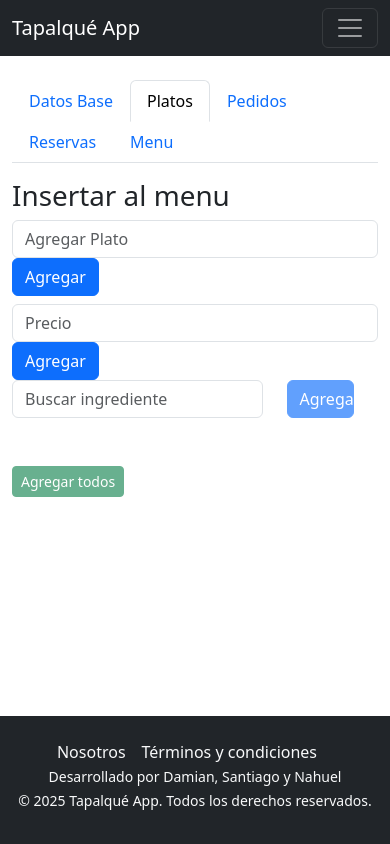
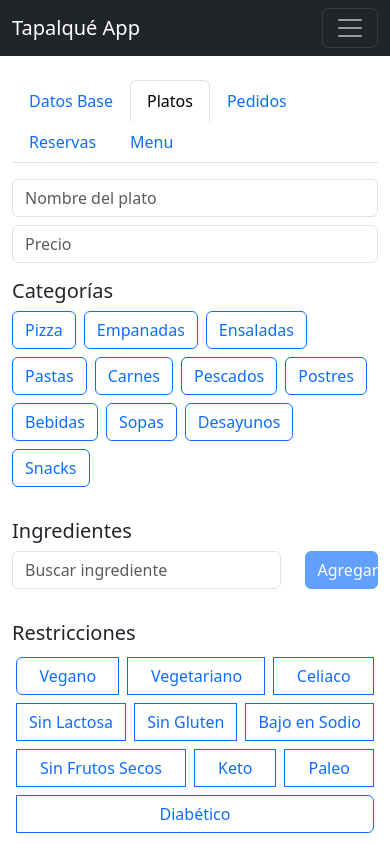
Before and after one commit to DamianZingale/TapalqueApp, a React (Vite) app in the folder portal Frontend/: page /admin/gastronomicos in a window 390 px wide. Both pictures are taken after a click on the tab "Platos". Shown: the top 844 px of the page. Built offline with nearby package versions, Linux system fonts and the light colour scheme.

Commit message:
feat: add responsive dish form with category and restriction tags, ingredient selection, and reset on submit

```diff
--- /dev/null
+++ b/portal Frontend/src/features/administrador general/adminGastronomicos/components/CategoryTags.tsx
@@ -0,0 +1,24 @@
+import { Button } from "react-bootstrap";
+import { categoriasDB } from "../mock";
+
+interface CategoryTagsProps {
+  selectedCategory: string;
+  onSelect: (category: string) => void;
+}
+
+export const CategoryTags = ({ selectedCategory, onSelect }: CategoryTagsProps) => {
+  return (
+    <div className="d-flex flex-wrap gap-2 mb-3">
+      {categoriasDB.map((cat) => (
+        <Button
+          key={cat}
+          variant={selectedCategory === cat ? "primary" : "outline-primary"}
+          onClick={() => onSelect(cat)}
+          className="flex-grow-0"
+        >
+          {cat}
+        </Button>
+      ))}
+    </div>
+  );
+};
--- a/portal Frontend/src/features/administrador general/adminGastronomicos/components/IngredientsSelector.tsx
+++ b/portal Frontend/src/features/administrador general/adminGastronomicos/components/IngredientsSelector.tsx
@@ -1,48 +1,43 @@
-import React, { useState } from "react";
-import { Col, Row } from "react-bootstrap";
+import { useState } from "react";
 import { useDebounce } from "../hooks/useDebounce";
 import { useIngredientSearch } from "../hooks/useIngredientesSearch";
-
+import { SearchInput } from "./SearchInput";
 import { SuggestionsList } from "./SuggestionList";
 import { AddButton } from "./AddButton";
 import { SelectedIngredients } from "./SelectedIngredients";
-import { AddAllButton } from "./AddAllButton";
-import { SearchInput } from "./SearchInput";
+import { Col, Row } from "react-bootstrap";
 
 
 interface IngredientesSelectorProps {
-  onAgregar: (ingredientes: string[]) => void;
+  selected: string[];
+  onChange: (items: string[]) => void;
+  data: string[];
+  placeholder?: string;
 }
 
-export const IngredientesSelector = ({ onAgregar }: IngredientesSelectorProps) => {
+export const IngredientesSelector = ({ selected, onChange, data, placeholder }: IngredientesSelectorProps) => {
   const [input, setInput] = useState("");
-  const [selected, setSelected] = useState<string[]>([]);
+  const debouncedValue = useDebounce(input, 500);
 
-  const debouncedValue = useDebounce(input, 500);
   const { suggestions, highlightIndex, setHighlightIndex } = useIngredientSearch(
     debouncedValue,
-    selected
+    selected,
+    data
   );
 
-  const agregarIngrediente = (ingrediente?: string) => {
-    const toAdd = ingrediente || input;
+  const agregarIngrediente = (item?: string) => {
+    const toAdd = item || input;
     if (toAdd && !selected.includes(toAdd)) {
-      setSelected([...selected, toAdd]);
+      onChange([...selected, toAdd]);
       setInput("");
     }
   };
 
-  const eliminarIngrediente = (ingrediente: string) => {
-    setSelected(selected.filter((i) => i !== ingrediente));
+  const eliminarIngrediente = (item: string) => {
+    onChange(selected.filter((i) => i !== item));
   };
 
-  const agregarTodos = () => {
-    if (selected.length > 0) {
-      onAgregar(selected);
-      setSelected([]);
-    }
-  };
-
+  //MANEJADOR DE FLECHAS Y ENTER PARA SELECCIONAR INGREDIENTES
   const handleKeyDown = (e: React.KeyboardEvent<HTMLInputElement>) => {
     if (suggestions.length === 0) return;
 
@@ -78,6 +73,7 @@ export const IngredientesSelector = ({ onAgregar }: IngredientesSelectorProps) =
             value={input}
             onChange={setInput}
             onKeyDown={handleKeyDown}
+            placeholder={placeholder}
           />
           <SuggestionsList
             suggestions={suggestions}
@@ -95,11 +91,6 @@ export const IngredientesSelector = ({ onAgregar }: IngredientesSelectorProps) =
         ingredients={selected}
         onRemove={eliminarIngrediente}
       />
-
-      <AddAllButton
-        onClick={agregarTodos}
-        disabled={selected.length === 0}
-      />
     </>
   );
 };
--- a/portal Frontend/src/features/administrador general/adminGastronomicos/components/PlatosTab.tsx
+++ b/portal Frontend/src/features/administrador general/adminGastronomicos/components/PlatosTab.tsx
@@ -1,33 +1,167 @@
-
-import { Button, Col, Form, Row } from 'react-bootstrap'
-import { IngredientesSelector } from './IngredientsSelector'
+import { useState, useEffect } from "react";
+import { Row, Col, Form, Button, Image } from "react-bootstrap";
+import type { Imenu } from "../../../gastronomia/types/Imenu";
+import { ingredientesDB } from "../mock";
+import { IngredientesSelector } from "./IngredientsSelector";
+import { CategoryTags } from "./CategoryTags";
+import { RestrictionTags } from "./RestrictionTags";
 
 export const PlatosTab = () => {
+  const [dishName, setDishName] = useState("");
+  const [price, setPrice] = useState("");
+  const [category, setCategory] = useState("");
+  const [ingredients, setIngredients] = useState<string[]>([]);
+  const [restrictions, setRestrictions] = useState<string[]>([]);
+  const [picture, setPicture] = useState<File | null>(null);
+  const [previewUrl, setPreviewUrl] = useState<string>("");
+
+  useEffect(() => {
+    if (picture) {
+      const url = URL.createObjectURL(picture);
+      setPreviewUrl(url);
+      return () => URL.revokeObjectURL(url);
+    } else {
+      setPreviewUrl("");
+    }
+  }, [picture]);
+
+  const handleAgregarPlato = () => {
+    const plato: Imenu = {
+      dish_name: dishName,
+      price: parseFloat(price),
+      category,
+      ingredients,
+      restrictions,
+      picture: previewUrl,
+    };
+
+    console.log("Plato a enviar al backend:", plato);
+
+    // limpiar campos
+    setDishName("");
+    setPrice("");
+    setCategory("");
+    setIngredients([]);
+    setRestrictions([]);
+    setPicture(null);
+    setPreviewUrl("");
+  };
+
+  const handlePictureChange = (e: React.ChangeEvent<HTMLInputElement>) => {
+    if (e.target.files && e.target.files[0]) {
+      setPicture(e.target.files[0]);
+    }
+  };
+
+  const handleDrop = (e: React.DragEvent<HTMLDivElement>) => {
+    e.preventDefault();
+    if (e.dataTransfer.files && e.dataTransfer.files[0]) {
+      setPicture(e.dataTransfer.files[0]);
+    }
+  };
+
+  const handleDragOver = (e: React.DragEvent<HTMLDivElement>) => {
+    e.preventDefault();
+  };
+
   return (
-    <>
-    <h1>Insertar al menu</h1>
-    <Row className="align-items-center mb-2">
-        <Col xs={12} md={3}>
-          <Form.Control type="text" placeholder="Agregar Plato" />
+    <Form>
+      {/* Nombre y precio */}
+      <Row className="mb-3">
+        <Col xs={12} md={6}>
+          <Form.Control
+            type="text"
+            placeholder="Nombre del plato"
+            value={dishName}
+            onChange={(e) => setDishName(e.target.value)}
+          />
         </Col>
-        <Col xs={12} md="auto">
-          <Button variant="primary" className="w-30 w-md-auto">Agregar</Button>
+        <Col xs={12} md={6} className="mt-2 mt-md-0">
+          <Form.Control
+            type="number"
+            placeholder="Precio"
+            value={price}
+            onChange={(e) => setPrice(e.target.value)}
+          />
         </Col>
-    </Row>
-    <Row>
-        <Col xs={12} md={3}>
-            <Form.Control type="text" placeholder="Precio" />
+      </Row>
+
+      {/* Categorías */}
+      <Row className="mb-3">
+        <Col xs={12}>
+          <h3 className="h5">Categorías</h3>
+          <CategoryTags selectedCategory={category} onSelect={setCategory} />
         </Col>
-        <Col>
-            <Button variant="primary" className="w-30 w-md-auto">Agregar</Button>
+      </Row>
 
+     {/* Ingredientes y restricciones */}
+<Row className="mb-3">
+  <Col xs={12}>
+    <h3 className="h5">Ingredientes</h3>
+    <IngredientesSelector
+  data={ingredientesDB}
+  selected={ingredients}
+  onChange={setIngredients}
+  placeholder="Buscar ingrediente"
+/>  </Col>
+</Row>
+
+<Row className="mb-3">
+  <Col xs={12}>
+    <h3 className="h5">Restricciones</h3>
+    <RestrictionTags
+      selectedRestrictions={restrictions}
+      onChange={setRestrictions}
+    />
+  </Col>
+</Row>
+
+
+      {/* Imagen */}
+      <Row className="mb-3 justify-content-center">
+        <Col xs={12} md={8} lg={6}>
+          <div
+            onDrop={handleDrop}
+            onDragOver={handleDragOver}
+            style={{
+              border: "2px dashed #ccc",
+              borderRadius: 8,
+              padding: 20,
+              textAlign: "center",
+              cursor: "pointer",
+            }}
+            onClick={() => document.getElementById("pictureInput")?.click()}
+          >
+            {previewUrl ? (
+              <Image
+                src={previewUrl}
+                alt="Preview"
+                thumbnail
+                style={{ maxHeight: 200 }}
+                fluid
+              />
+            ) : (
+              "Arrastrá la imagen o hacé click para subirla"
+            )}
+            <input
+              type="file"
+              id="pictureInput"
+              style={{ display: "none" }}
+              accept="image/*"
+              onChange={handlePictureChange}
+            />
+          </div>
         </Col>
-    </Row>
-    <Row>
-     <IngredientesSelector
-                onAgregar={(ingredientes) => console.log("Seleccionados:", ingredientes)}
-             />
-    </Row>
-    </>
-  )
-}
+      </Row>
+
+      {/* Botón */}
+      <Row>
+        <Col xs={12} className="text-center">
+          <Button variant="primary" onClick={handleAgregarPlato}>
+            Agregar Plato
+          </Button>
+        </Col>
+      </Row>
+    </Form>
+  );
+};
--- /dev/null
+++ b/portal Frontend/src/features/administrador general/adminGastronomicos/components/RestrictionTags.tsx
@@ -0,0 +1,34 @@
+import { Button, ButtonGroup } from "react-bootstrap";
+import { restriccionesDB } from "../mock";
+
+interface RestrictionTagsProps {
+  selectedRestrictions: string[];
+  onChange: (restrictions: string[]) => void;
+}
+
+export const RestrictionTags = ({ selectedRestrictions, onChange }: RestrictionTagsProps) => {
+  const toggleRestriction = (restriction: string) => {
+    if (selectedRestrictions.includes(restriction)) {
+      // si ya está seleccionada, la saco
+      onChange(selectedRestrictions.filter((r) => r !== restriction));
+    } else {
+      // si no está, la agrego
+      onChange([...selectedRestrictions, restriction]);
+    }
+  };
+
+  return (
+    <ButtonGroup className="mb-3" style={{ flexWrap: "wrap" }}>
+      {restriccionesDB.map((res) => (
+        <Button
+          key={res}
+          variant={selectedRestrictions.includes(res) ? "primary" : "outline-primary"}
+          onClick={() => toggleRestriction(res)}
+          className="m-1"
+        >
+          {res}
+        </Button>
+      ))}
+    </ButtonGroup>
+  );
+};
--- a/portal Frontend/src/features/administrador general/adminGastronomicos/components/SearchInput.tsx
+++ b/portal Frontend/src/features/administrador general/adminGastronomicos/components/SearchInput.tsx
@@ -3,6 +3,7 @@ import { Form } from "react-bootstrap";
 
 interface SearchInputProps {
   value: string;
+  placeholder?: string;
   onChange: (value: string) => void;
   onKeyDown: (e: React.KeyboardEvent<HTMLInputElement>) => void;
 }
@@ -10,12 +11,13 @@ interface SearchInputProps {
 export const SearchInput: React.FC<SearchInputProps> = ({
   value,
   onChange,
-  onKeyDown
+  onKeyDown,
+  placeholder
 }) => {
   return (
     <Form.Control
       type="text"
-      placeholder="Buscar ingrediente"
+      placeholder={placeholder}
       value={value}
       onChange={(e) => onChange(e.target.value)}
       onKeyDown={onKeyDown}
--- a/portal Frontend/src/features/administrador general/adminGastronomicos/components/SuggestionList.tsx
+++ b/portal Frontend/src/features/administrador general/adminGastronomicos/components/SuggestionList.tsx
@@ -13,7 +13,7 @@ export const SuggestionsList = ({
   highlightIndex,
   onSelect
 }: SuggestionsListProps) => {
-  console.log("SuggestionsList render:", { suggestions, highlightIndex }); // DEBUG
+  console.log("SuggestionsList render:", { suggestions, highlightIndex });
 
   if (suggestions.length === 0) return null;
 
--- /dev/null
+++ b/portal Frontend/src/features/administrador general/adminGastronomicos/mock.ts
@@ -0,0 +1,25 @@
+//mock ingredientes
+export const ingredientesDB = [
+  "Tomate", "Lechuga", "Cebolla", "Queso", "Pollo",
+  "Carne", "Pescado", "Arroz", "Frijoles", "Aceitunas",
+  "Champiñones", "Pimiento", "Ajo", "Cilantro", "Albahaca",
+];
+
+//mock categorias
+export const categoriasDB = [
+  "Pizza", "Empanadas", "Ensaladas", "Pastas", "Carnes", "Pescados",
+  "Postres", "Bebidas", "Sopas", "Desayunos", "Snacks",
+];
+// mock restricciones
+export const restriccionesDB = [
+  "Vegano",
+  "Vegetariano",
+  "Celiaco",
+  "Sin Lactosa",
+  "Sin Gluten",
+  "Bajo en Sodio",
+  "Sin Frutos Secos",
+  "Keto",
+  "Paleo",
+  "Diabético",
+];
--- a/portal Frontend/src/features/gastronomia/types/Imenu.ts
+++ b/portal Frontend/src/features/gastronomia/types/Imenu.ts
@@ -1,9 +1,9 @@
 export interface Imenu {
-  id: number;
+  id?: number;
   dish_name: string;
   price: number;
   ingredients: string[];
-  picture: string;
+  picture?: string;
   category: string;      // "Pizza", "Empanadas", "Bebidas"
   restrictions: string[]; // "Vegano", "Celiaco", "Sin Lactosa"
   address?: string;
```
Also changed, not shown: portal Frontend/src/features/administrador general/adminGastronomicos/hooks/useIngredientesSearch.ts (+3 -8 lines). Lines whose indentation alone changed are shown as unchanged.
